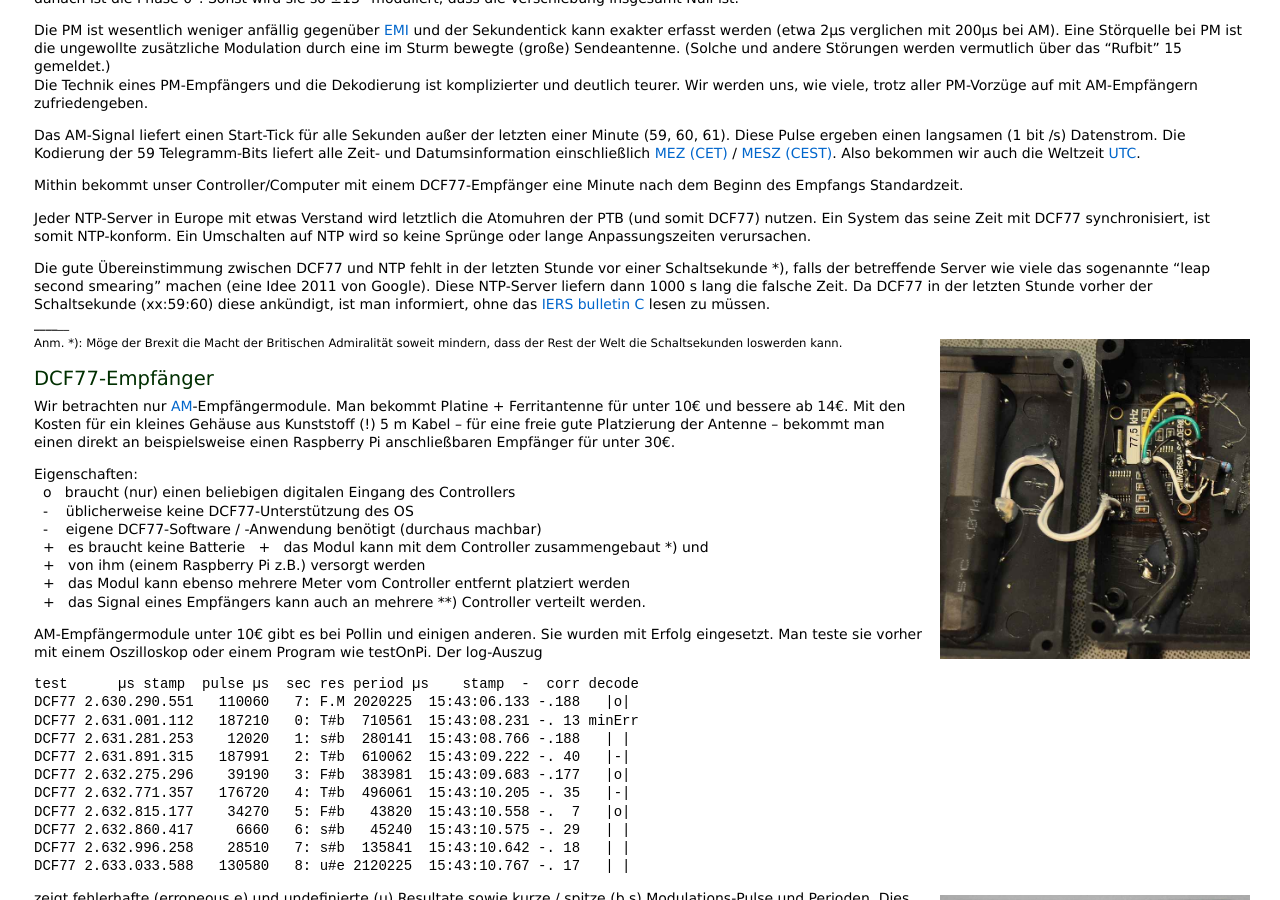
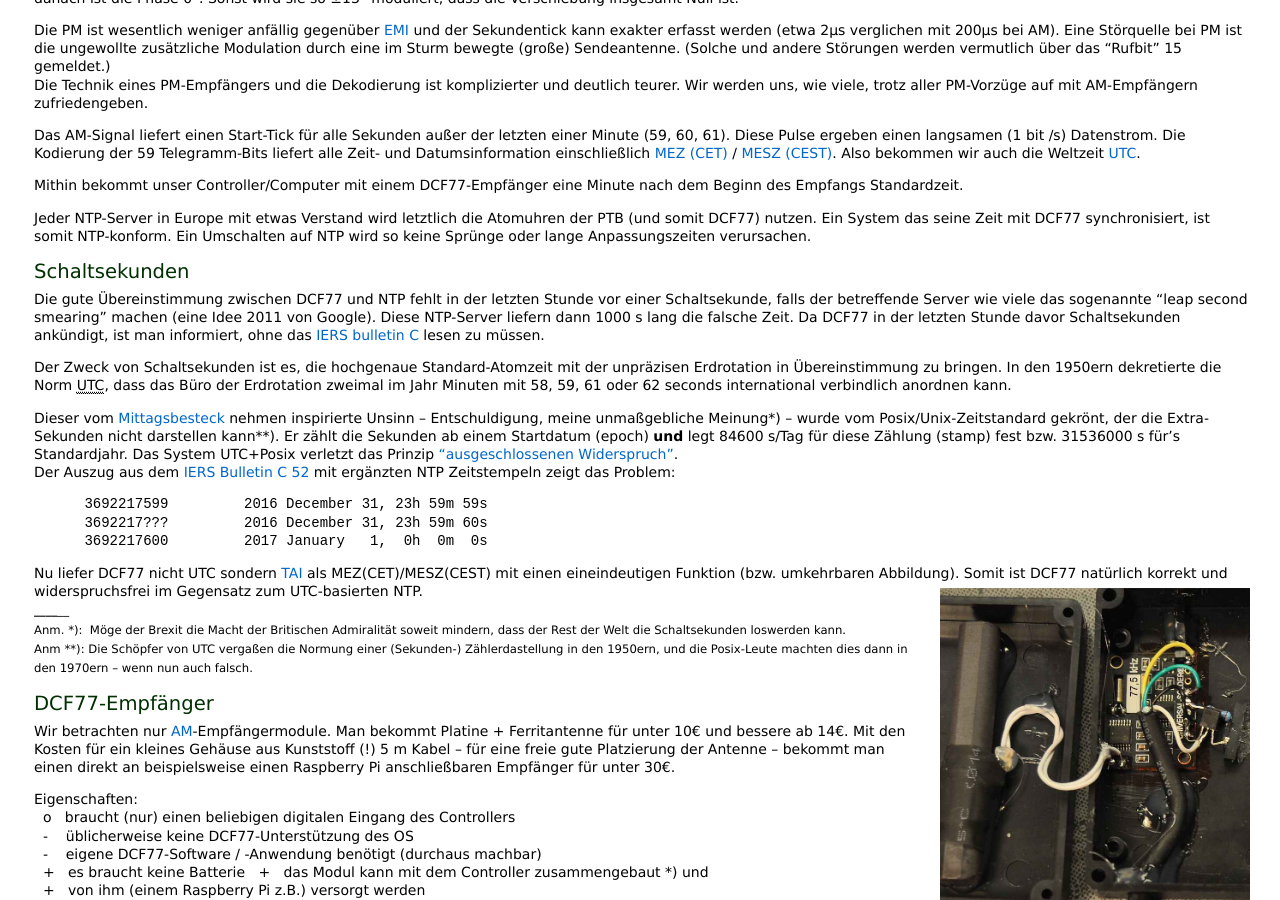
Before and after one commit to a-weinert/a-weinert.github.io, a Jekyll site: the page built from _posts/2020-10-08-timeSyncLocNet_de.md, in a window 1280 px wide and 900 px high, scrolled down 2085 px. Built offline with Jekyll 4.4.1, drawn with Linux system fonts in a browser that asks for light colours; some of the changed text lies outside the part shown.

Commit message:
DCF77 posts completed

````diff
--- a/_posts/2020-10-08-timeSyncLocNet_de.md
+++ b/_posts/2020-10-08-timeSyncLocNet_de.md
@@ -116,7 +116,6 @@ sudo ntpdate -u fritz.box  # force setting time on a very async client
 ```
 Das stellt die Einheitlichkeit der unserer Linuxe bezüglich NTP wieder her.
 
-
 ## NTP-Ausfall
 
 Wenn NTP in einem lokal Bereich ausfällt, beginnt das weg driften der clients
@@ -193,23 +192,57 @@ der PTB (und somit DCF77) nutzen. Ein System das seine Zeit mit DCF77
 synchronisiert, ist somit NTP-konform. Ein Umschalten auf NTP wird so
 keine Sprünge oder lange Anpassungszeiten verursachen.
 
+## Schaltsekunden
+
 Die gute Übereinstimmung zwischen DCF77 und NTP fehlt in der letzten Stunde
-vor einer Schaltsekunde *), falls der betreffende Server wie viele das
+vor einer Schaltsekunde, falls der betreffende Server wie viele das
 sogenannte "leap second smearing" machen (eine Idee 2011 von Google).
 Diese NTP-Server liefern dann 1000 s lang die falsche Zeit. Da DCF77 in der
-letzten Stunde vorher der Schaltsekunde (xx:59:60) diese ankündigt, ist
-man informiert, ohne das
+letzten Stunde davor Schaltsekunden ankündigt, ist man informiert, ohne das
 [IERS bulletin C](https://www.iers.org/SharedDocs/News/EN/BulletinC.html
 "Earth Rotation Services") lesen zu müssen.
-<small>______________
-Anm. *): Möge der Brexit die Macht der Britischen Admiralität soweit
-mindern, dass der Rest der Welt die Schaltsekunden loswerden
-kann.
-[<img
+
+Der Zweck von Schaltsekunden ist es, die hochgenaue Standard-Atomzeit mit
+der unpräzisen Erdrotation in Übereinstimmung zu bringen. In den 1950ern
+dekretierte die Norm <abbr title="universal time co-ordinated">UTC</abbr>,
+dass das Büro der Erdrotation zweimal im Jahr Minuten mit 58, 59, 61
+oder 62 seconds international verbindlich anordnen kann.
+
+Dieser vom [Mittagsbesteck](https://de.wikipedia.org/wiki/Mittagsbesteck)
+nehmen inspirierte  Unsinn -- Entschuldigung, meine unmaßgebliche Meinung*)
+-- wurde vom Posix/Unix-Zeitstandard gekrönt, der die Extra-Sekunden
+nicht darstellen kann\*\*).
+Er zählt die Sekunden ab einem Startdatum (epoch) **und** legt 84600&nbsp;s/Tag
+für diese Zählung (stamp) fest bzw. 31536000 s für's Standardjahr. Das System
+UTC+Posix verletzt das Prinzip
+["ausgeschlossenen Widerspruch"](https://de.wikipedia.org/wiki/Satz_vom_Widerspruch).
+Der Auszug aus dem
+[IERS Bulletin C 52](https://datacenter.iers.org/data/16/bulletinc-052.txt)
+mit ergänzten NTP Zeitstempeln zeigt das Problem:
+```
+      3692217599         2016 December 31, 23h 59m 59s
+      3692217???         2016 December 31, 23h 59m 60s
+      3692217600         2017 January   1,  0h  0m  0s
+```
+
+Nu liefer DCF77 nicht UTC sondern
+[TAI](https://en.wikipedia.org/wiki/International_Atomic_Time "temps atomique international")
+als MEZ(CET)/MESZ(CEST) mit einen eineindeutigen Funktion
+(bzw. umkehrbaren Abbildung). Somit ist DCF77 natürlich korrekt und
+widerspruchsfrei im Gegensatz zum UTC-basierten NTP.[<img
 src="/assets/images/DCF77rec_0507.jpg" width="310" height="320"
 title="DCF77 Empfänger mit Canaduino-Modul, aufgebaut (click: großes Bild)"
  alt="DCF77 Empfänger, aufgebaut" class="imgonright" />](/assets/images/DCF77rec_0507.jpg
- "image full size")
+ "Bild in voller Größe")
+<small>______________
+Anm. *):&nbsp; Möge der Brexit die Macht der Britischen Admiralität soweit
+mindern, dass der Rest der Welt die Schaltsekunden loswerden
+kann.
+Anm **): Die Schöpfer von UTC vergaßen die Normung einer (Sekunden-)
+Zählerdastellung in den 1950ern, und die Posix-Leute machten dies dann
+in den 1970ern -- wenn nun auch falsch.</small>
+
+
 ## DCF77-Empfänger
 
 Wir betrachten nur
````
Also changed, not shown: other parts of _posts/2020-10-08-timeSyncLocNet_de.md (+2 -2 lines), _posts/2020-10-08-timeSyncLocNet.md (+38 -6 lines).
